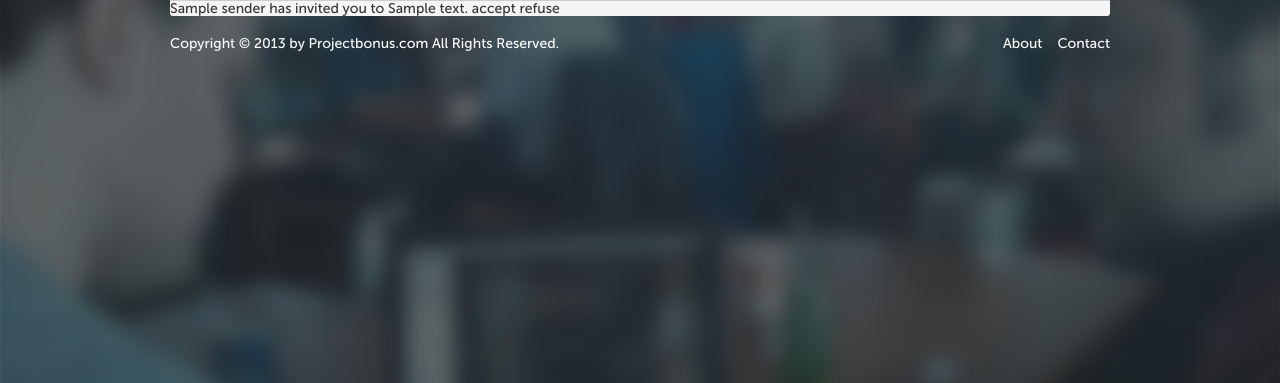
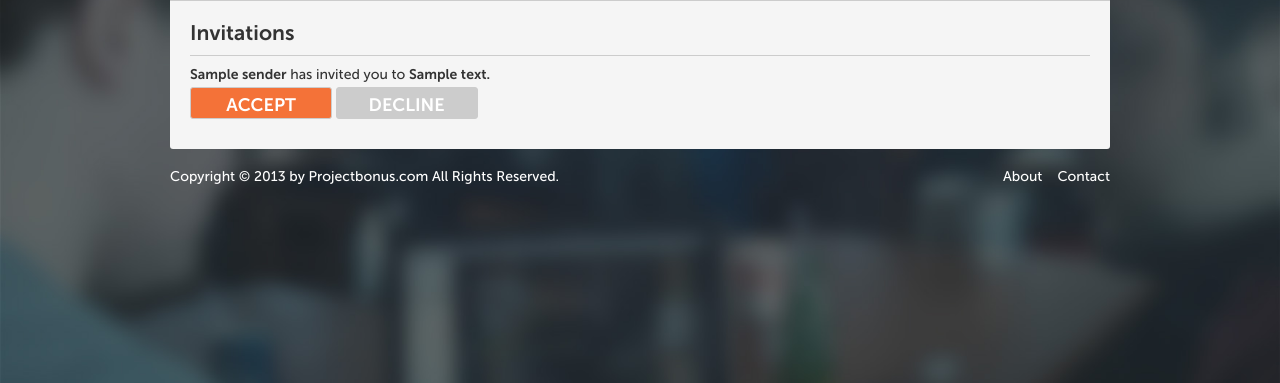
Before and after one commit to luterien/heroject, a Django app: template templates/profiles/invitations.html in a window 1280 px wide. Shown: the part 100-483 px from the top of the page. Run offline with Django 3.2, Linux system fonts and the light colour scheme; the template is opened without the code that fills it: most values are stand-ins (such as "Sample title", 1, 10 or a date in 2020); parts of the project's set-up code (start-up, migrations or seed data) failed here and were passed over.

Commit message:
invitations

```diff
--- a/static/css/style.css
+++ b/static/css/style.css
@@ -206,3 +206,7 @@ body 		{font-family: 'font500',sans-serif; color: #333; font-size: 14px; backgro
 
 .p-head .top form .select2 	{width: 160px;}
 .p-head .top form .select2-choice span 	{color: #333; line-height: 15px;}
+
+.inv-reqs .req {margin: 10px 0; border-top: 1px solid #ccc; padding-top: 10px;}
+.inv-reqs .req .btn {width: 140px; height: 30px; line-height: 34px; margin-top: 5px;}
+.inv-reqs .req .btn.decl {background: #ccc;}
--- a/templates/profiles/invitations.html
+++ b/templates/profiles/invitations.html
@@ -1,14 +1,20 @@
 {% extends "base.html" %}
 
 {% block Content %}
-
-<div>
+<div class="profile-cnt">
+<h2>Invitations</h2>
+<ul class="inv-reqs">
 	{% for inv in profile.received_invitations.active %}
-		{{ inv.sender }} has invited you to <a href="">{{ inv.content_object }}</a>
+	<li class="req">
+		<div class="msg-area">
+			<strong>{{ inv.sender }}</strong> has invited you to <a href="#"><strong>{{ inv.content_object }}</strong></a>
+		</div>
 		{% if not inv.is_read %}
-		<a href="{% url reply_to_invitation inv.id %}?is_accepted=1">accept</a>
-		<a href="{% url reply_to_invitation inv.id %}?refused">refuse</a>
+		<a class="btn" href="{% url reply_to_invitation inv.id %}?is_accepted=1">ACCEPT</a>
+		<a class="btn decl" href="{% url reply_to_invitation inv.id %}?refused">DECLINE</a>
 		{% endif %}
+	</li>
 	{% endfor %}
+</ul>
 </div>
 {% endblock %}
```
